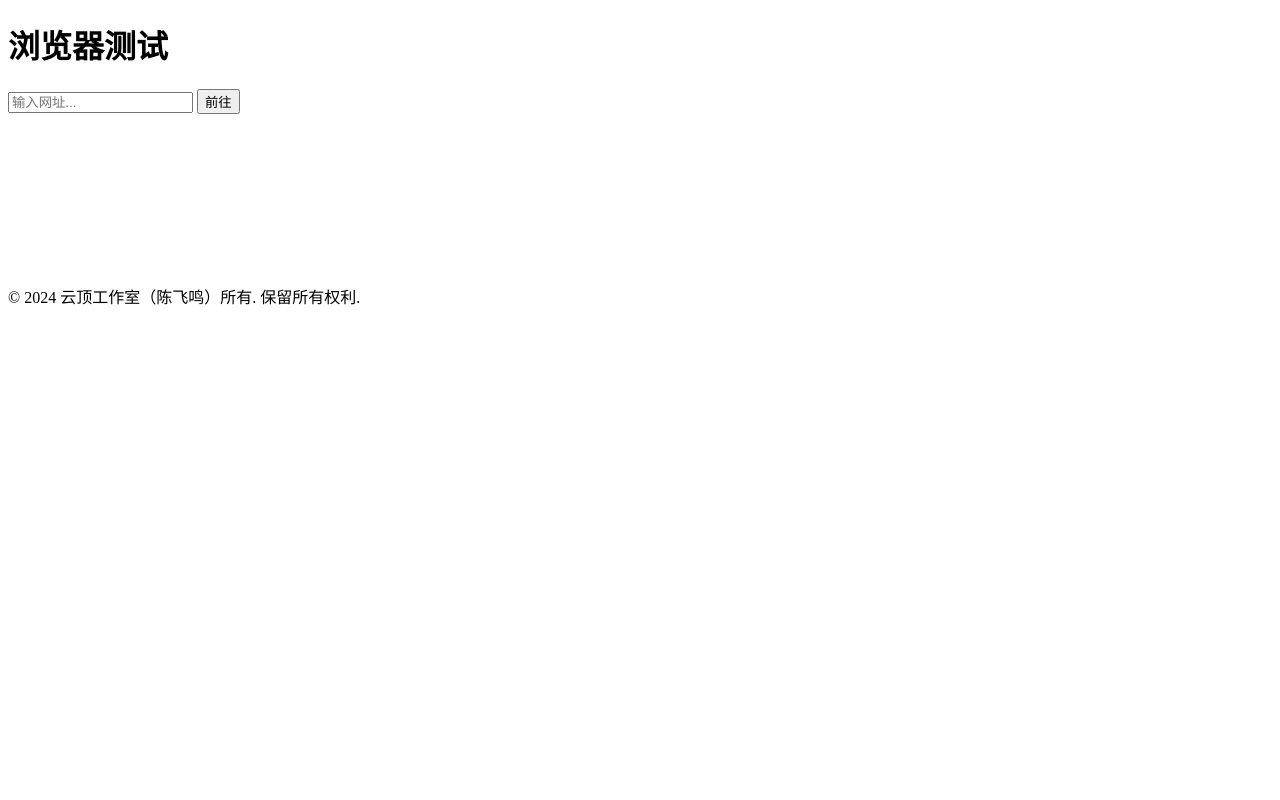
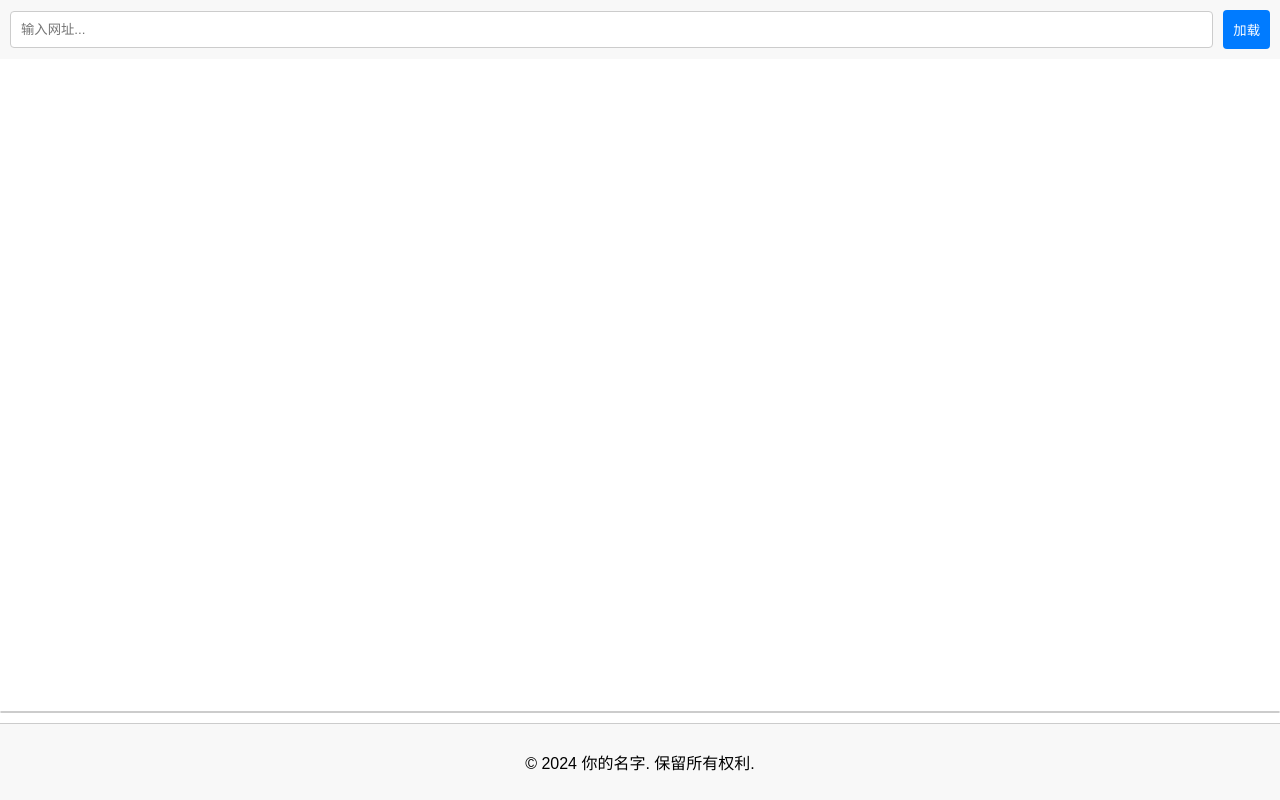
Before and after one commit to ydgzsc/llq, a plain HTML site: page index.html in a window 1280 px wide. Drawn offline with Linux system fonts and the light colour scheme.

Commit message:
Update index.html

```diff
--- a/index.html
+++ b/index.html
@@ -1,45 +1,138 @@
+
 <!DOCTYPE html>
 <html lang="zh">
 <head>
     <meta charset="UTF-8">
     <meta name="viewport" content="width=device-width, initial-scale=1.0">
-    <title>陈飞鸣的浏览器1</title>
-    <link rel="stylesheet" href="styles.css">
+    <title>简陈飞鸣的浏览器（测试中…）</title>
+    <style>
+        body {
+            font-family: Arial, sans-serif;
+            margin: 0;
+            padding: 0;
+            display: flex;
+            flex-direction: column;
+            height: 100vh;
+        }
+        header {
+            background-color: #f8f8f8;
+            padding: 10px;
+            display: flex;
+            align-items: center;
+        }
+        input[type="text"] {
+            flex: 1;
+            padding: 10px;
+            margin-right: 10px;
+            border: 1px solid #ccc;
+            border-radius: 4px;
+        }
+        button {
+            padding: 10px;
+            background-color: #007bff;
+            color: white;
+            border: none;
+            border-radius: 4px;
+            cursor: pointer;
+        }
+        button:hover {
+            background-color: #0056b3;
+        }
+        iframe {
+            flex: 1;
+            border: none;
+        }
+        footer {
+            text-align: center;
+            padding: 10px;
+            background-color: #f8f8f8;
+            border-top: 1px solid #ccc;
+        }
+        #progress {
+            width: 100%;
+            height: 5px;
+            background-color: #e0e0e0;
+            display: none;
+        }
+        #progress-bar {
+            height: 100%;
+            width: 0;
+            background-color: #007bff;
+        }
+        #history {
+            margin: 10px 0;
+            max-height: 100px;
+            overflow-y: auto;
+            border: 1px solid #ccc;
+            border-radius: 4px;
+            background-color: #f9f9f9;
+        }
+        #history p {
+            margin: 5px;
+            cursor: pointer;
+        }
+        #history p:hover {
+            background-color: #e0e0e0;
+        }
+    </style>
 </head>
 <body>
     <header>
-        <h1>浏览器测试</h1>
+        <input type="text" id="url" placeholder="输入网址...">
+        <button onclick="loadPage()">加载</button>
     </header>
-    <main>
-        <div class="url-bar">
-            <input type="text" placeholder="输入网址..." id="url-input" onfocus="this.classList.add('focused')" onblur="this.classList.remove('focused')">
-            <button onclick="navigate()">前往</button>
-        </div>
-        <div class="loader" id="loader" style="display: none;">加载中...</div>
-        <iframe id="web-view" src="" frameborder="0" onload="hideLoader()"></iframe>
-    </main>
+    <div id="progress">
+        <div id="progress-bar"></div>
+    </div>
+    <iframe id="webview" src=""></iframe>
+    <div id="history"></div>
     <footer>
-        <p>© 2024 云顶工作室（陈飞鸣）所有. 保留所有权利.</p>
+        <p>&copy; 2024 你的名字. 保留所有权利.</p>
     </footer>
 
     <script>
-        function navigate() {
-            const url = document.getElementById('url-input').value;
-            const webView = document.getElementById('web-view');
-            const loader = document.getElementById('loader');
+        const webview = document.getElementById('webview');
+        const progressBar = document.getElementById('progress-bar');
+        const historyDiv = document.getElementById('history');
 
-            loader.style.display = 'block';
-            webView.style.display = 'none';
+        // 监听加载事件
+        webview.addEventListener('loadstart', () => {
+            document.getElementById('progress').style.display = 'block';
+            progressBar.style.width = '0%';
+        });
 
-            webView.src = url.startsWith('http') ? url : 'http://' + url;
+        webview.addEventListener('progress', (e) => {
+            if (e.lengthComputable) {
+                const percentComplete = (e.loaded / e.total) * 100;
+                progressBar.style.width = percentComplete + '%';
+            }
+        });
+
+        webview.addEventListener('loadstop', () => {
+            document.getElementById('progress').style.display = 'none';
+            addToHistory(webview.src);
+        });
+
+        function loadPage() {
+            const urlInput = document.getElementById('url');
+            let url = urlInput.value;
+
+            // 添加 http:// 前缀如果用户没有输入
+            if (!url.startsWith('http://') && !url.startsWith('https://')) {
+                url = 'http://' + url;
+            }
+
+            webview.src = url;
         }
 
-        function hideLoader() {
-            const loader = document.getElementById('loader');
-            const webView = document.getElementById('web-view');
-
-            loader.style.display = 'none';
-            webView.style.display = 'block';
+        function addToHistory(url) {
+            const historyItem = document.createElement('p');
+            historyItem.textContent = url;
+            historyItem.onclick = () => {
+                document.getElementById('url').value = url;
+                loadPage();
+            };
+            historyDiv.appendChild(historyItem);
         }
     </script>
 </body>
```
